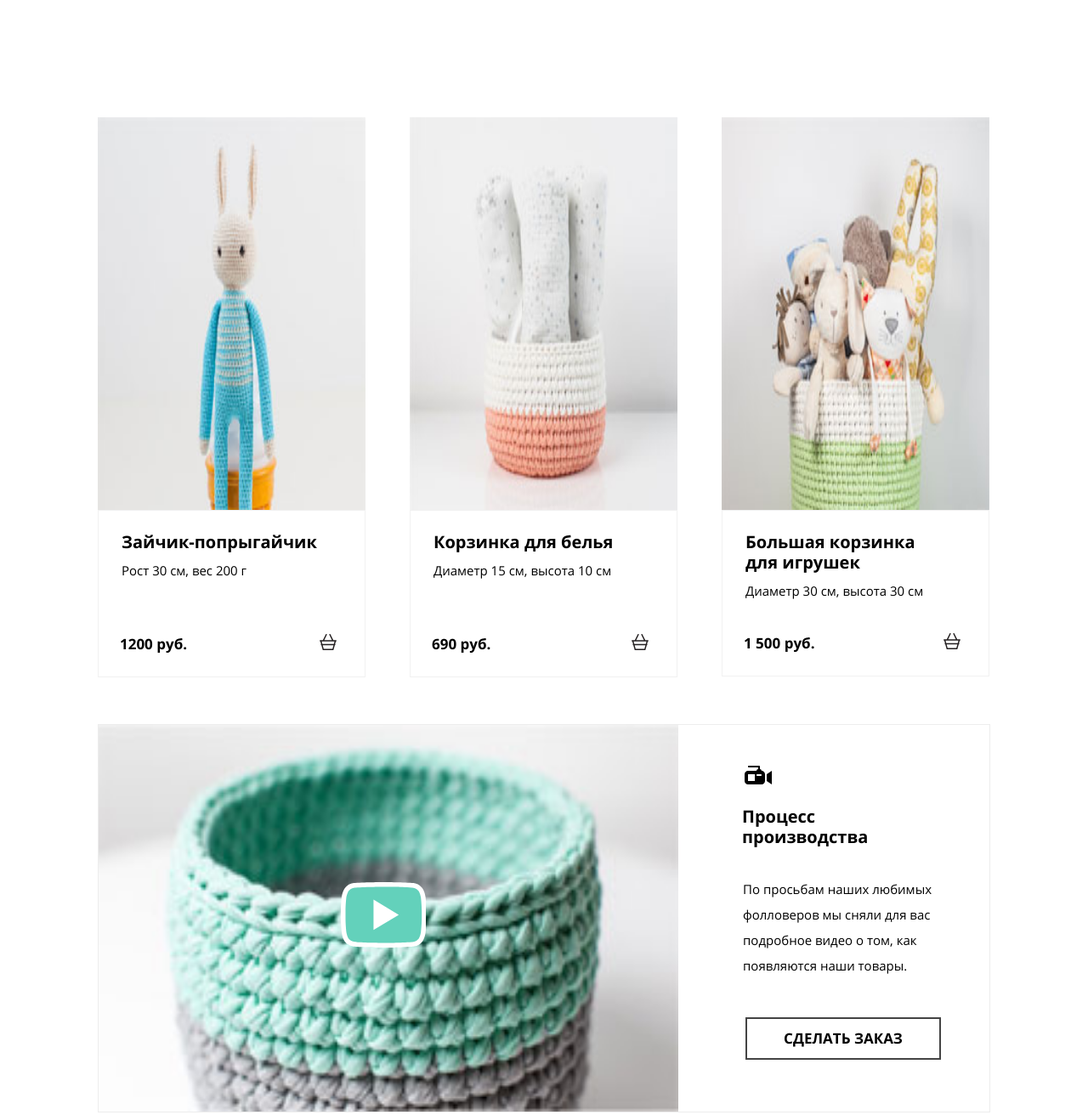
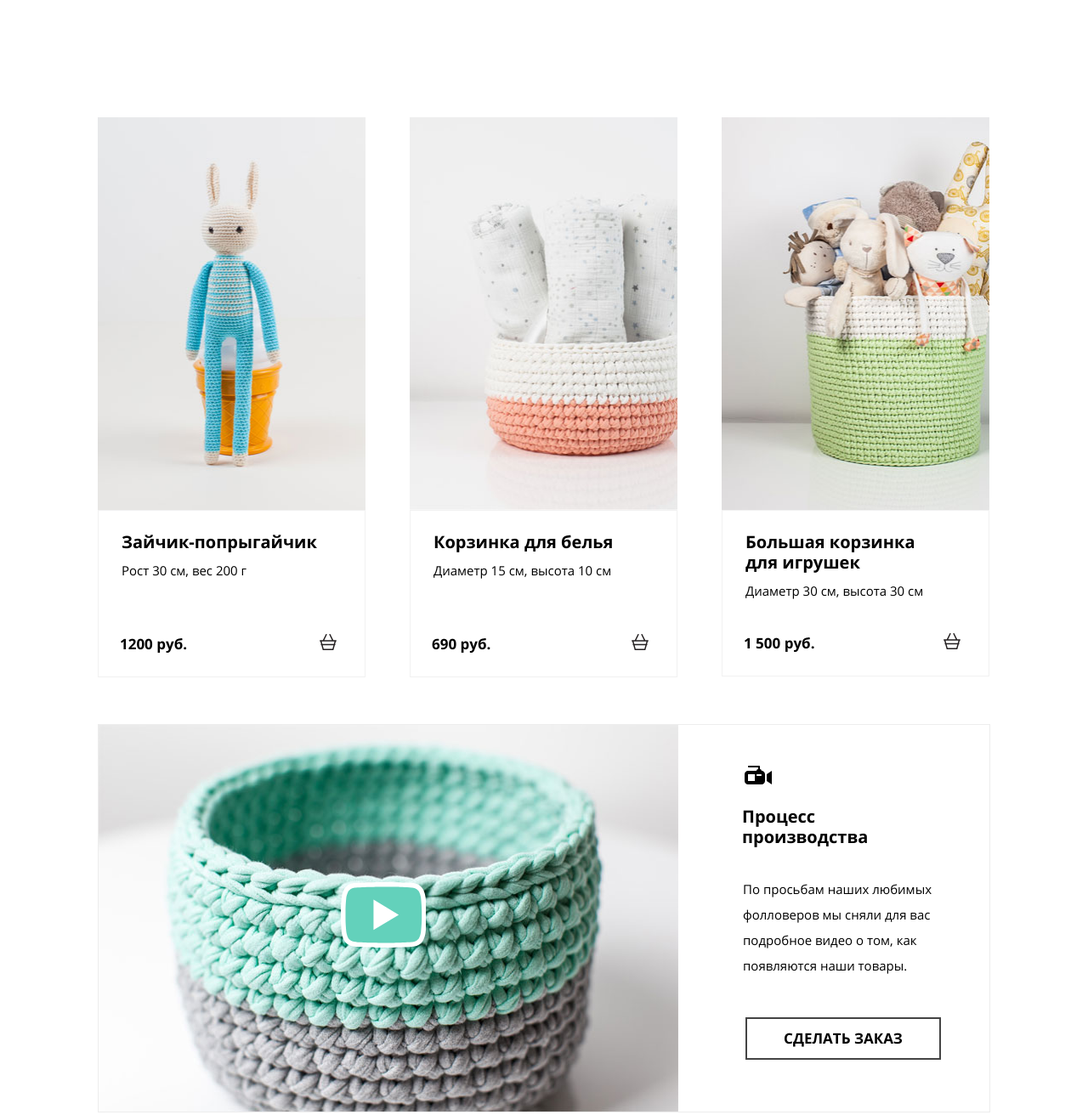
Before and after one commit to angelmer/240330-mishka, a website: page catalog.html in a window 1280 px wide. Shown: the part 340-1652 px from the top of the page at 85% size. Drawn offline with nearby package versions, Linux system fonts and the light colour scheme; files that its build step writes are made by us from their sources; files whose address does not match are found by name.

Commit message:
add images for all resolutions

```diff
--- a/catalog.html
+++ b/catalog.html
@@ -73,7 +73,11 @@
     <div class="catalog-wrapper">
     <article class="product">
       <a class="product__item" href="#">
-        <img class="product__image" src="img/photo-hare-mobile@1x.jpg" width="260" height="195" alt="зайчик попрыгайчик"/>
+        <picture>
+          <source media="(min-width: 1150px)" srcset="img/photo-hare-desktop@1x.jpg, img/photo-hare-desktop@2x.jpg">
+          <source media="(min-width: 768px)" srcset="img/photo-hare-tablet@1x.jpg, img/photo-hare-tablet@2x.jpg">
+          <img class="product__image" src="img/photo-hare-mobile@1x.jpg" width="" height="" alt="зайчик попрыгайчик" srcset="img/photo-hare-mobile@2x.jpg"/>
+        </picture>
       </a>
       <div class="product__description">
         <h2 class="product__description-title">
@@ -95,7 +99,11 @@
     </article>
     <article class="product">
       <a class="product__item" href="#">
-        <img class="product__image" src="img/photo-bowl-mobile@1x.jpg" width="260" height="195" alt="корзинка для белья"/>
+        <picture>
+          <source media="(min-width: 1150px)" srcset="img/photo-bowl-desktop@1x.jpg, img/photo-bowl-desktop@2x.jpg">
+          <source media="(min-width: 768px)" srcset="img/photo-bowl-tablet@1x.jpg, img/photo-bowl-tablet@2x.jpg">
+          <img class="product__image" src="img/photo-bowl-mobile@1x.jpg" width="" height="" alt="корзинка для белья" srcset="img/photo-bowl-mobile@2x.jpg"/>
+        </picture>
       </a>
       <div class="product__description">
         <h2 class="product__description-title">
@@ -117,7 +125,11 @@
     </article>
     <article class="product">
       <a class="product__item" href="#">
-        <img class="product__image" src="img/photo-toys-mobile@1x.jpg" width="260" height="195" alt="большая корзина для игрушек"/>
+        <picture>
+          <source media="(min-width: 1150px)" srcset="img/photo-toys-desktop@1x.jpg, img/photo-toys-desktop@2x.jpg">
+          <source media="(min-width: 768px)" srcset="img/photo-toys-tablet@1x.jpg, img/photo-toys-tablet@2x.jpg">
+          <img class="product__image" src="img/photo-toys-mobile@1x.jpg" width="" height="" alt="большая корзина для игрушек" srcset="img/photo-toys-mobile@2x.jpg"/>
+        </picture>
       </a>
       <div class="product__description">
         <h2 class="product__description-title">
@@ -143,7 +155,11 @@
         Процесс производства
       </h2>
       <div class="product-video__item">
-        <img class="product-video__image" src="img/video-mobile@1x.jpg" width="260" height="150" alt="процесс производства"/>
+        <picture>
+          <source media="(min-width: 1150px)" srcset="img/video-desktop@1x.jpg, img/video-desktop@2x.jpg">
+          <source media="(min-width: 768px)" srcset="img/video-tablet@1x.jpg, img/video-tablet@2x.jpg">
+          <img class="product-video__image" src="img/video-mobile@1x.jpg" width="" height="" alt="процесс производства" srcset="img/video-mobile@2x.jpg"/>
+        </picture>
       </div>
       <div class="product-video__info">
         <p class="product-video__description">
```
